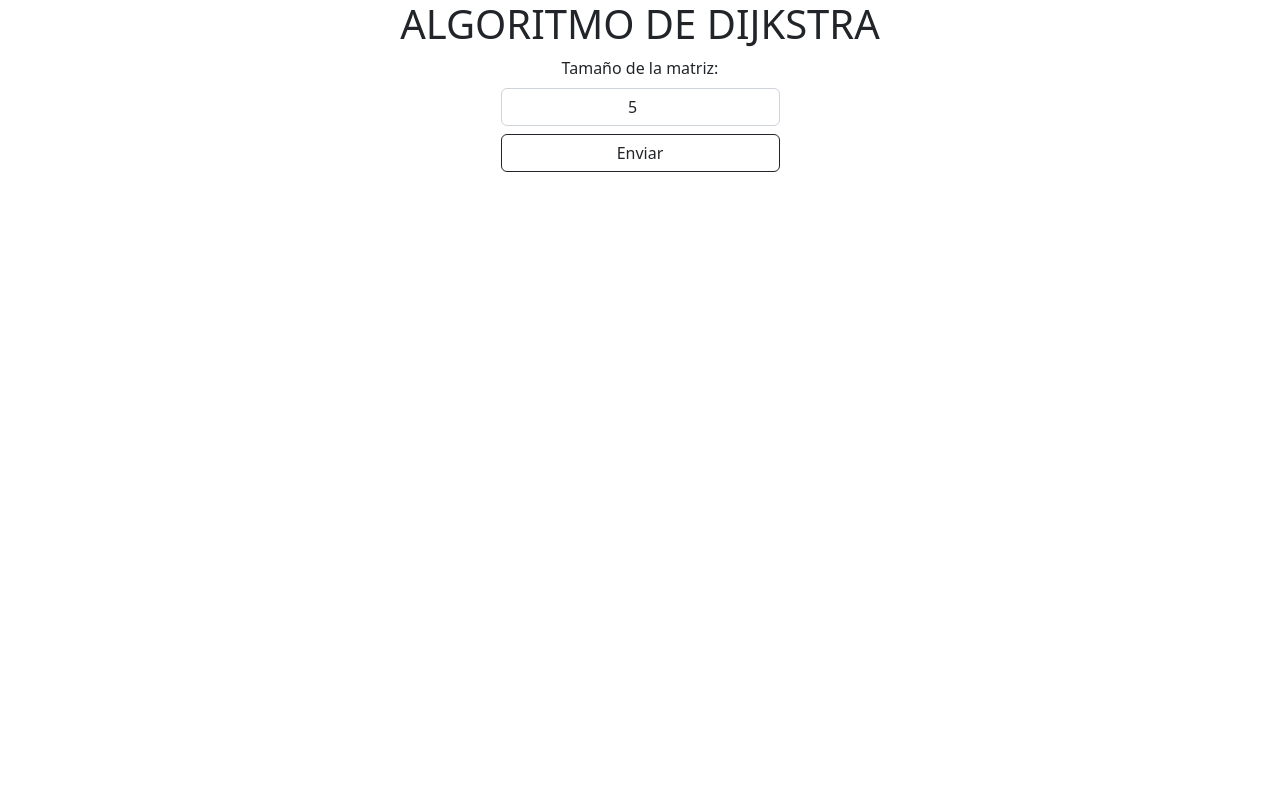
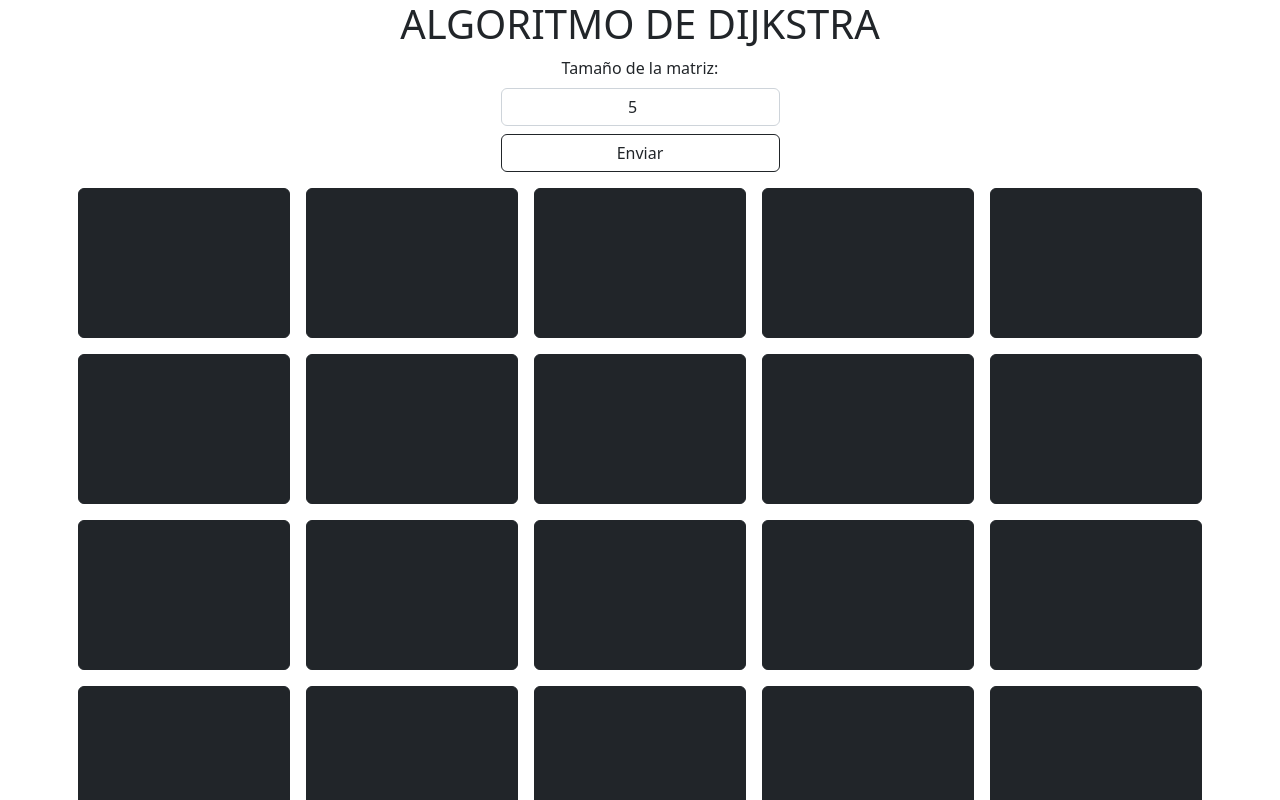
Before and after one commit to ADarknessSoul/React-Dijkstra, a React (Vite) app: page / in a window 1280 px wide. Both pictures are taken after typing "5" into the empty fields and a click on the button "Enviar". Shown: the top 800 px of the page. Built offline with nearby package versions, Linux system fonts and the light colour scheme.

Commit message:
Implementé la generación de la matriz en base al valor dado por el usuario desde el input

```diff
--- /dev/null
+++ b/src/Components/Column.jsx
@@ -0,0 +1,15 @@
+
+export const Column = () => {
+
+    console.log("Hola");
+
+  return (
+
+    <>
+
+        <button style={{height: 150}} className="btn btn-dark col m-2"></button>
+
+    </>
+
+  )
+}
--- a/src/Components/Formulario.jsx
+++ b/src/Components/Formulario.jsx
@@ -22,7 +22,7 @@ export const Formulario = ({onInputSubmit}) => {
 
             <div className="w-25 m-auto">
 
-            <input aria-label="tamañoMatriz" className="form-control text-center" type="number" min={1} max={5} placeholder="Tamaño de la Matriz" />
+            <input aria-label="tamañoMatriz" className="form-control text-center" type="number" min={1} max={5} placeholder="Número del 1 al 5" />
 
             </div>
 
--- a/src/Components/Grid.jsx
+++ b/src/Components/Grid.jsx
@@ -1,15 +1,33 @@
+import { useEffect, useState } from "react"
+import { Column } from "./Column"
 
-export const Grid = ({}) => {
+export const Grid = ({numCol}) => {
+
+  const arrCol = [];
+
+  for(let i = 1; i <= numCol; i++) {
+
+    arrCol.push(i.toString());
+
+  }
+
   return (
     <>
 
-        {
+      <div className="row">
 
-          console.log("que pets")
+          {
 
-        }
+            arrCol.map( column => (
 
-        <button style={{height: 150}} className="btn btn-dark col-12"></button>
+               <Column key={column} />
+
+            ))
+
+          }
+
+      </div>
+
 
     </>
   )
--- a/src/Dijkstra.jsx
+++ b/src/Dijkstra.jsx
@@ -5,18 +5,18 @@ import { Grid } from "./Components/Grid"
 export const Dijkstra = () => {
 
     const row = [];
-    const [evaluado, setEvaluado] = useState(false);
+    const [arrGrid, setArrGrid] = useState([]);
     const [grid, setGrid] = useState(0);
 
     const onInputSubmit = (value) => {
 
-        for(let i = 0; i < value; i++) {
+        for(let i = 1; i <= value; i++) {
 
             row.push(i.toString());
 
         }
 
-        console.log(row);
+        setArrGrid([...row]);
 
         setGrid(value);
 
@@ -34,9 +34,9 @@ export const Dijkstra = () => {
 
             {
 
-                    row.map( button => (
+                    arrGrid.map( button => (
 
-                        <Grid key={button}/>
+                        <Grid key={button} numCol={grid}/>
 
                     ))
 
```
